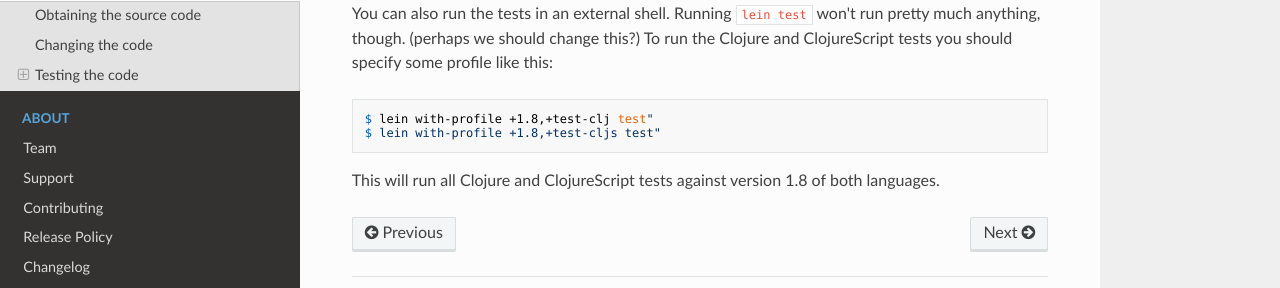
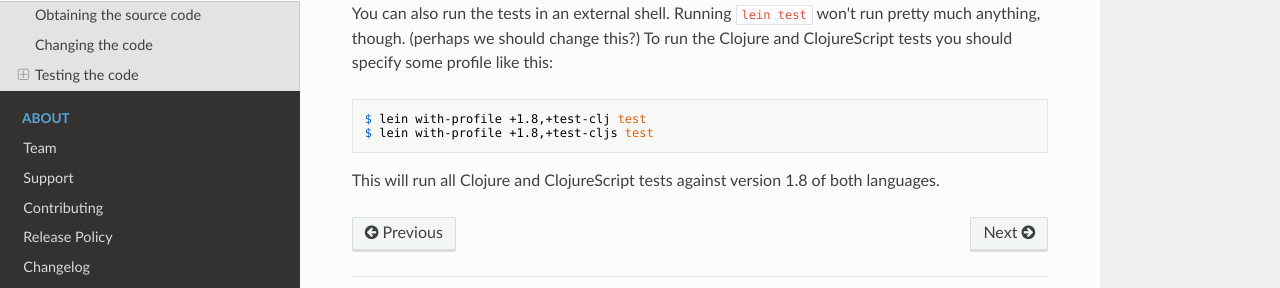
Before and after one commit to clojure-emacs/cider, an MkDocs documentation site: the page built from doc/hacking_on_cider.md, in a window 1280 px wide and 900 px high, scrolled down 3198 px. Shown: the part 518-806 px from the top of the window. Built offline with MkDocs 1.6.1, drawn with Linux system fonts in a browser that asks for light colours; nearby versions of some CDN libraries; old or Windows-style settings are respelled for this version of MkDocs.

Commit message:
Remove a couple of leftover quotes

````diff
--- a/doc/hacking_on_cider.md
+++ b/doc/hacking_on_cider.md
@@ -179,8 +179,8 @@ pretty much anything, though. (perhaps we should change this?) To run the
 Clojure and ClojureScript tests you should specify some profile like this:
 
 ```
-$ lein with-profile +1.8,+test-clj test"
-$ lein with-profile +1.8,+test-cljs test"
+$ lein with-profile +1.8,+test-clj test
+$ lein with-profile +1.8,+test-cljs test
 ```
 
 This will run all Clojure and ClojureScript tests against version 1.8 of both
````
